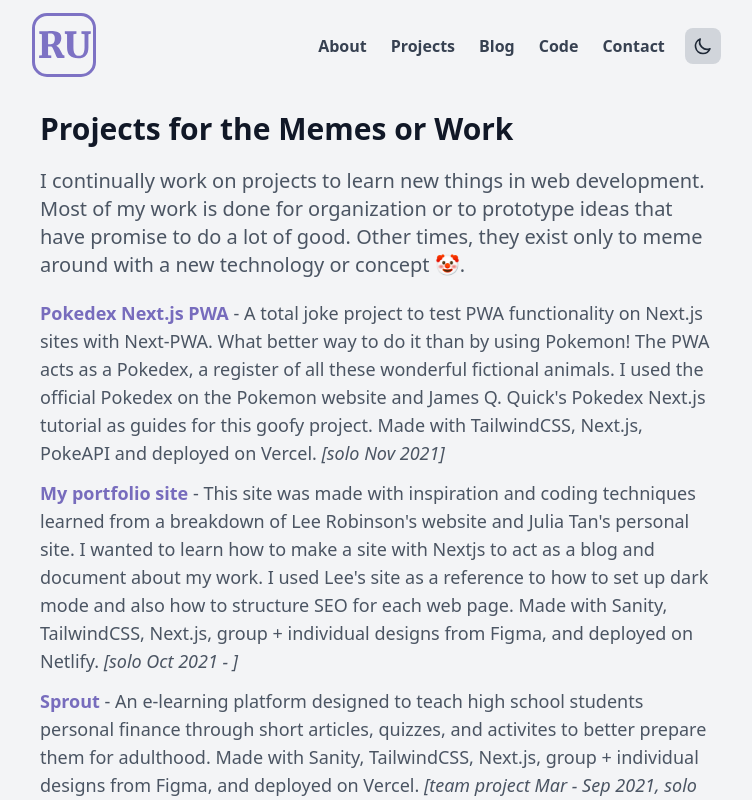
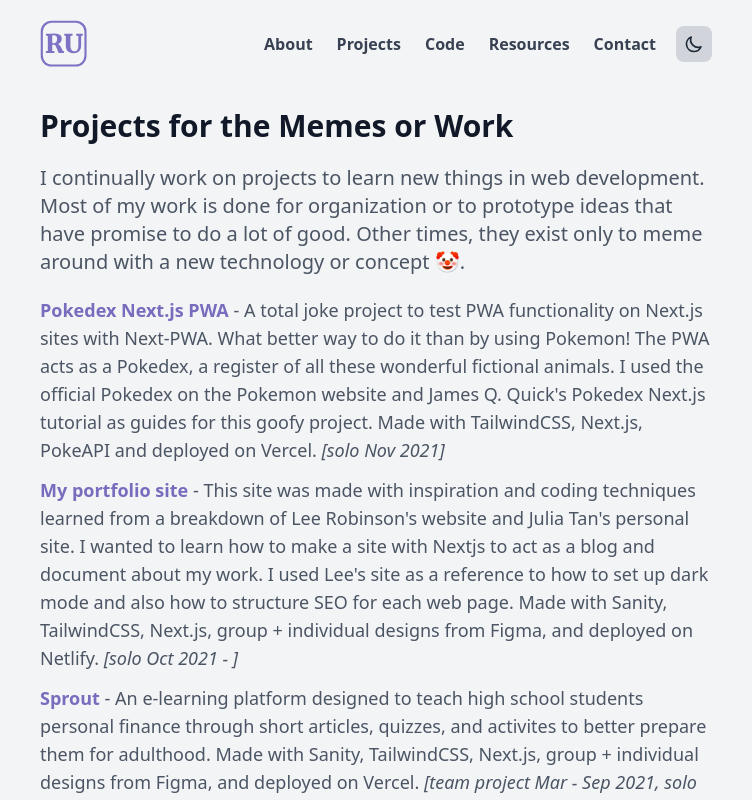
Before and after one commit to Umayarz18/portfolio, a Next.js app in the folder web/: page /projects in a window 1280 px wide. Shown: the top 800 px of the page, without its empty margins (264-1016 px from the left). Built offline with nearby package versions, Linux system fonts and the light colour scheme; what @tailwindcss/typography would draw is missing.

Commit message:
New notes page + performance fixes

```diff
--- a/web/components/layout.js
+++ b/web/components/layout.js
@@ -98,26 +98,26 @@
       <div
         className={`flex flex-col min-h-screen justify-start items-center  w-screen bg-gray-100 dark:bg-gray-900 relative `}
       >
-        <header className="flex flex-row py-3   relative">
+        <header className="flex flex-row py-3  w-full max-w-7xl mx-auto">
           <div
-            className=" mx-auto w-screen lg:w-full lg:max-w-7xl flex
-          items-center flex-wrap lg:flex-row justify-around px-5 md:px-44
-          lg:px-0 lg:space-x-52 "
+            className=" mx-auto w-full  flex
+          items-center flex-wrap lg:flex-row justify-between px-5 py-2
+          lg:px-0 max-w-3xl md:max-w-2xl"
           >
-            <a href="/" className=" inline-flex items-center flex-grow">
-              <Icon />
+            <a href="/" className=" inline-flex items-center max-w-3xl">
+              <Icon classes="h-12 w-12" />
               <span className="sr-only ">Roewyn Umayam</span>
             </a>
             <a
               className=" absolute px-4 py-3 transition-transform duration-200
-              transform -translate-y-20 -left-3/4 focus:top-4 focus:translate-y-3
+              transform -translate-y-24 right-3/4 focus:top-4 focus:translate-y-3
               -top-2 text-gray-700 dark:text-gray-300 z-50 focus:ring-2 focus:ring-primary"
               href="#skip"
             >
               Skip to main content
             </a>
             <button
-              className="inline-flex p-3 hover:bg-vibrant-purple rounded lg:hidden text-txt-white ml-auto hover:text-txt-white outline-none"
+              className="inline-flex p-3 hover:bg-vibrant-purple rounded md:hidden text-txt-white ml-auto hover:text-txt-white outline-none"
               aria-controls="mobile-menu"
               aria-expanded="false"
               onClick={handleClick}
@@ -133,15 +133,15 @@
             <div
               className={`${
                 active ? "" : "hidden"
-              }   w-full lg:inline-flex lg:flex-grow lg:w-auto `}
+              }   w-full md:inline-flex flex-initial md:w-auto `}
             >
-              <div className="lg:inline-flex lg:flex-row lg:ml-auto lg:w-auto w-full lg:items-center items-start  flex flex-col lg:h-auto' ">
-                <div className="lg:inline-flex lg:flex-row lg:ml-auto lg:w-auto w-full lg:items-center items-start  flex flex-col lg:h-auto">
+              <div className="md:inline-flex md:flex-row md:ml-12 md:w-auto w-full md:items-center items-start  flex flex-col md:h-auto' ">
+                <div className="md:inline-flex md:flex-row md:ml-auto md:w-auto w-full md:items-center items-start  flex flex-col md:h-auto">
                   <NavBar router={router} />
                   <button
                     aria-label="Toggle Dark Mode"
                     type="button"
-                    className="lg:inline-flex w-full  lg:ml-2 lg:w-9 h-9
+                    className="md:inline-flex w-full  md:ml-2 md:w-9 h-9
                     bg-gray-300 rounded-lg dark:bg-gray-600 flex
                     items-center justify-center
                     hover:ring-2 ring-gray-300 transition-all"
--- a/web/components/navbar.js
+++ b/web/components/navbar.js
@@ -6,14 +6,14 @@
 const links = [
   { link: "/about", title: "About" },
   { link: "/projects", title: "Projects" },
-  { link: "/blog", title: "Blog" },
   { link: "/code-snippets", title: "Code" },
+  { link: "/resources", title: "Resources" },
   { link: "/contact", title: "Contact" }
 ];
 const NavItem = ({ link, title, id }) => (
   <a
     href={link}
-    className=" lg:inline-flex lg:w-auto w-full px-3 py-1 rounded
+    className=" md:inline-flex md:w-auto w-full px-3 py-1 rounded
       hover:text-primary
     text-gray-700 dark:text-gray-200 dark:hover:text-primary
       dark:hover:bg-opacity-90 font-bold items-center justify-center
@@ -26,8 +26,8 @@
 export default function NavBar() {
   return (
     <nav
-      className="lg:inline-flex lg:flex-row lg:ml-auto lg:w-auto w-full
-    lg:items-center items-start  flex flex-col lg:h-auto"
+      className="md:inline-flex mx-auto flex-wrap md:flex-row md:ml-auto md:w-auto w-full
+      md:items-center items-start  flex flex-col md:h-auto"
     >
       {links.map((item, index) => (
         <NavItem
--- a/web/next.config.js
+++ b/web/next.config.js
@@ -1,4 +1,4 @@
-const withPWA = require('next-pwa')
+const withPWA = require("next-pwa");
 const runtimeCaching = require("next-pwa/cache");
 
 module.exports = withPWA({
@@ -8,7 +8,7 @@
     register: true,
     skipWaiting: true,
     runtimeCaching,
-    buildExcludes: [/middleware-manifest.json$/]
+    buildExcludes: [/middleware-manifest.json$/],
   },
   i18n: {
     locales: ["en"],
@@ -18,6 +18,11 @@
     return [
       {
         source: "/blog/[slug]",
+        destination: "/404", // Matched parameters can be used in the destination
+        permanent: false,
+      },
+      {
+        source: "/blog",
         destination: "/404", // Matched parameters can be used in the destination
         permanent: false,
       },
--- a/web/pages/code-snippets/index.js
+++ b/web/pages/code-snippets/index.js
@@ -41,7 +41,7 @@
               <h3 className="dark:text-gray-200 font-bold text-gray-700 text-md lg:text-lg">
                 {snippet.title}
               </h3>
-              <p className="text-sm text-gray-500 dark:text-gray-400">
+              <p className="text-sm text-gray-600 dark:text-gray-400">
                 {snippet.description}
               </p>
             </a>
--- a/web/pages/index.js
+++ b/web/pages/index.js
@@ -47,12 +47,11 @@
   return (
     <div className="flex flex-col-reverse md:flex-row justify-center items-center space-x-3 mt-5">
       <div className="grid justify-items-center md:justify-items-start  self-center max-w-lg ">
-        <h1 className="text-gray-800 text-3xl  dark:text-primary filter dark:blur-lg font-bold lg:text-5xl md:text-4xl">
+        <h1 className="text-primary text-3xl   filter dark:blur-lg font-bold lg:text-5xl md:text-4xl">
           Howdy, <br className="hidden lg:block" /> I'm Roewyn
         </h1>
         <h2 className="dark:text-gray-100 text-gray-700 font-medium text-lg lg:text-3xl md:text-2xl my-5 truncate">
-          {/**titles[Math.floor(Math.random() * titles.length)]*/}
-          {titles[4]}
+          Tech-driven Problem Solver 🕵🏾
         </h2>
         <p className="dark:text-gray-200 text-gray-700 font-normal text-center md:text-left text-md lg:text-lg">
           A simple guy looking to develop and maintain projects with{" "}
@@ -79,15 +78,13 @@
         </div>
          */}
       </div>
-      <div className="self-center md:self-start border-primary border-4 rounded-full">
-        <img
-          src={"/images/profile.jpg"}
-          width={250}
-          height={250}
-          alt={"My profile picture"}
-          className="rounded-full"
-        />
-      </div>
+      <Image
+        src={"/images/profile.jpg"}
+        width={200}
+        height={200}
+        alt={"My profile picture"}
+        className="rounded-full   max-w-xs border-primary border-4"
+      />
     </div>
   );
 }
--- /dev/null
+++ b/web/pages/resources.js
@@ -0,0 +1,39 @@
+import Layout from "../components/layout";
+
+export default function Resources() {
+  return (
+    <Layout title="Resources - Roewyn Umayam">
+      <div className="max-w-2xl text-gray-600 dark:text-gray-300 m-5">
+        <section className="text-gray-600 dark:text-gray-300 font-normal text-lg md:text-xl my-5">
+          <h1 className="text-3xl font-bold dark:text-gray-100 text-gray-900">
+            Rad Resources 😎
+          </h1>
+          <p className="my-5">
+            There are lots of awesome tools and learning resources out there
+            that I{`'`}ve come across that might be helpful for you too. If
+            there are any other cool tools you{`'`}ve come across, please let me
+            know by contacting me and I can add them in.
+          </p>
+        </section>
+        {/**
+         * <section className="text-gray-600 dark:text-gray-300 font-normal text-lg md:text-xl my-5">
+          <a
+            href={`#`}
+            target="_blank"
+            className="flex flex-col justify-start dark:bg-gray-900
+              bg-gray-200  py-4 px-2 rounded  border-gray-400 border-2
+              dark:border-gray-700 self-center lg:h-32 h-full"
+          >
+            <h3 className="dark:text-gray-200 font-bold text-gray-700 text-md lg:text-lg">
+              title
+            </h3>
+            <p className="text-sm text-gray-600 dark:text-gray-400">
+              description
+            </p>
+          </a>
+        </section>
+         */}
+      </div>
+    </Layout>
+  );
+}
```
Also changed, not shown: 1 other file (tests, documents, lock files or other folders).
